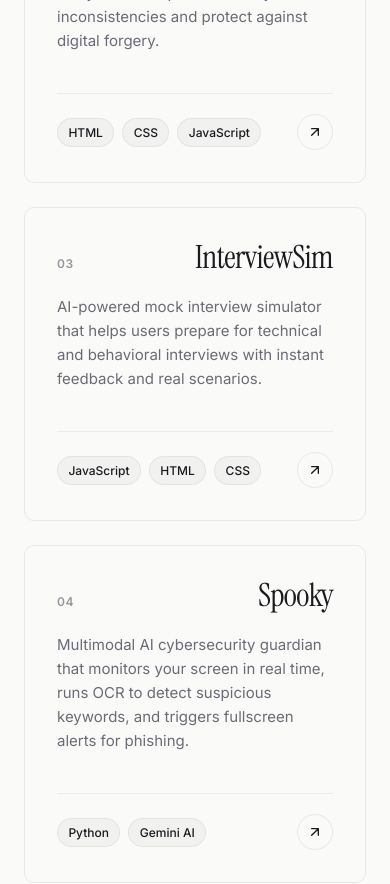
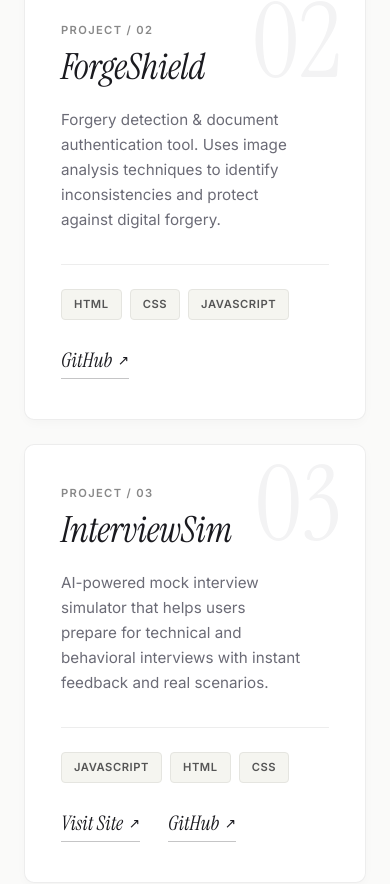
Before and after one commit to Srishti-Gupta74/MyPortfolio, a React (Vite) app: page / in a window 390 px wide. Shown: the part 5520-6404 px from the top of the page. Built offline with nearby package versions, Linux system fonts and the light colour scheme.

Commit message:
added deployed site

```diff
--- a/src/components/Projects/Projects.css
+++ b/src/components/Projects/Projects.css
@@ -64,81 +64,106 @@
   }
 }
 
-/* Project Card */
+/* ===== Project Card ===== */
 .projects__card {
   display: flex;
   flex-direction: column;
-  justify-content: space-between;
-  padding: 2rem;
-  background-color: var(--background);
-  border: 1px solid var(--border);
+  padding: 2.5rem 2.25rem;
+  background-color: #ffffff;
+  border: 1px solid rgba(26, 26, 31, 0.08);
   border-radius: var(--radius);
-  transition: all 0.7s cubic-bezier(0.16, 1, 0.3, 1);
-  text-decoration: none;
-  color: inherit;
+  transition: all 0.7s var(--ease-out);
   position: relative;
   overflow: hidden;
+  box-shadow: 0 4px 12px -2px rgba(26, 26, 31, 0.03);
 }
 
 .projects__card:hover {
-  border-color: var(--foreground);
+  border-color: rgba(26, 26, 31, 0.25);
   transform: translateY(-6px);
-  box-shadow: 0 24px 48px -12px rgba(26, 26, 31, 0.12);
-  background-color: #ffffff;
+  box-shadow: 0 24px 48px -12px rgba(26, 26, 31, 0.1);
+}
+
+/* Giant Watermark Number */
+.projects__watermark {
+  position: absolute;
+  top: 0.5rem;
+  right: 1.5rem;
+  font-family: var(--font-display);
+  font-size: clamp(6.5rem, 12vw, 8.5rem);
+  line-height: 1;
+  color: rgba(26, 26, 31, 0.05);
+  pointer-events: none;
+  user-select: none;
+  z-index: 0;
+  transition: all 0.7s var(--ease-out);
+}
+
+.projects__card:hover .projects__watermark {
+  color: rgba(26, 26, 31, 0.08);
+  transform: scale(1.04) translate(-4px, 4px);
 }
 
 /* Card Top */
 .projects__card-top {
   display: flex;
-  align-items: baseline;
-  justify-content: space-between;
-  gap: 1rem;
-  margin-bottom: 1.25rem;
+  flex-direction: column;
+  gap: 0.35rem;
+  position: relative;
+  z-index: 1;
 }
 
-.projects__number {
+.projects__label {
   font-family: var(--font-sans);
-  font-size: 0.75rem;
+  font-size: 0.7rem;
   font-weight: 600;
-  color: var(--muted-foreground);
-  letter-spacing: 0.05em;
-  opacity: 0.7;
+  color: #888888;
+  letter-spacing: 0.12em;
+  text-transform: uppercase;
 }
 
 .projects__title {
   font-family: var(--font-display);
-  font-size: 2rem;
+  font-size: clamp(2.25rem, 3.5vw, 2.75rem);
+  font-style: italic;
   font-weight: 400;
-  line-height: 1.1;
-  letter-spacing: -0.02em;
-  transition: color 0.2s ease;
-}
-
-.projects__card:hover .projects__title {
   color: var(--foreground);
+  line-height: 1.15;
+  letter-spacing: -0.01em;
 }
 
 /* Description */
 .projects__description {
   color: var(--muted-foreground);
-  font-size: 0.9375rem;
-  line-height: 1.6;
-  margin-bottom: 2.5rem;
-  flex-grow: 1;
+  font-size: 0.95rem;
+  line-height: 1.65;
+  margin-top: 1.25rem;
+  position: relative;
+  z-index: 1;
+  max-width: 90%;
   text-wrap: pretty;
+}
+
+/* Divider Line */
+.projects__divider {
+  width: 100%;
+  height: 1px;
+  background: rgba(26, 26, 31, 0.08);
+  margin: 2rem 0 1.5rem 0;
+  position: relative;
+  z-index: 1;
 }
 
 /* Card Bottom */
 .projects__card-bottom {
   display: flex;
-  align-items: center;
-  justify-content: space-between;
-  gap: 1rem;
-  padding-top: 1.25rem;
-  border-top: 1px solid rgba(26, 26, 31, 0.06);
+  flex-direction: column;
+  gap: 1.5rem;
+  position: relative;
+  z-index: 1;
 }
 
-/* Tech tags */
+/* Tech Tags */
 .projects__tech {
   display: flex;
   flex-wrap: wrap;
@@ -146,33 +171,52 @@
 }
 
 .projects__tag {
-  font-size: 0.75rem;
-  font-weight: 500;
-  color: var(--foreground);
-  background: rgba(26, 26, 31, 0.04);
-  padding: 0.25rem 0.65rem;
-  border-radius: 50px;
-  border: 1px solid rgba(26, 26, 31, 0.06);
+  font-family: var(--font-sans);
+  font-size: 0.7rem;
+  font-weight: 600;
+  color: #555555;
+  background: #f5f5f0;
+  padding: 0.35rem 0.75rem;
+  border-radius: 4px;
+  border: 1px solid #e5e5e0;
+  letter-spacing: 0.05em;
+  text-transform: uppercase;
 }
 
-/* Arrow Icon */
-.projects__arrow {
+/* Action Links (Italic Serif Underlined) */
+.projects__links {
   display: flex;
   align-items: center;
-  justify-content: center;
-  width: 2.25rem;
-  height: 2.25rem;
-  border-radius: 50%;
-  background: transparent;
-  border: 1px solid var(--border);
-  color: var(--foreground);
-  flex-shrink: 0;
-  transition: all 0.3s cubic-bezier(0.16, 1, 0.3, 1);
+  gap: 1.75rem;
+  flex-wrap: wrap;
 }
 
-.projects__card:hover .projects__arrow {
-  background: var(--primary);
-  color: var(--primary-foreground);
-  border-color: var(--primary);
+.projects__link {
+  display: inline-flex;
+  align-items: center;
+  gap: 0.35rem;
+  font-family: var(--font-display);
+  font-style: italic;
+  font-size: 1.25rem;
+  color: var(--foreground);
+  text-decoration: none;
+  border-bottom: 1px solid rgba(26, 26, 31, 0.25);
+  padding-bottom: 2px;
+  transition: all 0.3s var(--ease-out);
+}
+
+.projects__link span {
+  font-style: normal;
+  font-family: var(--font-sans);
+  font-size: 0.85rem;
+  transition: transform 0.3s var(--ease-out);
+}
+
+.projects__link:hover {
+  border-bottom-color: var(--foreground);
+  opacity: 0.75;
+}
+
+.projects__link:hover span {
   transform: translate(2px, -2px);
 }
--- a/src/components/Projects/Projects.jsx
+++ b/src/components/Projects/Projects.jsx
@@ -24,6 +24,7 @@ const projects = [
       'AI-powered mock interview simulator that helps users prepare for technical and behavioral interviews with instant feedback and real scenarios.',
     tech: ['JavaScript', 'HTML', 'CSS'],
     github: 'https://github.com/Srishti-Gupta74/InterviewSim',
+    live: 'https://interview-sim-eta.vercel.app/',
   },
   {
     id: '04',
@@ -55,31 +56,55 @@ const Projects = () => {
         {/* Project List */}
         <div className="projects__list">
           {projects.map((project) => (
-            <a
-              href={project.github}
-              target="_blank"
-              rel="noopener noreferrer"
+            <div
               className="projects__card reveal"
               key={project.id}
             >
+              {/* Giant Watermark Number */}
+              <span className="projects__watermark">{project.id}</span>
+
+              {/* Card Top */}
               <div className="projects__card-top">
-                <span className="projects__number">{project.id}</span>
+                <span className="projects__label">PROJECT / {project.id}</span>
                 <h3 className="projects__title">{project.title}</h3>
               </div>
+
               <p className="projects__description">{project.description}</p>
+
+              {/* Divider */}
+              <div className="projects__divider"></div>
+
+              {/* Card Bottom */}
               <div className="projects__card-bottom">
                 <div className="projects__tech">
                   {project.tech.map((t) => (
                     <span className="projects__tag" key={t}>{t}</span>
                   ))}
                 </div>
-                <span className="projects__arrow">
-                  <svg width="16" height="16" viewBox="0 0 24 24" fill="none" stroke="currentColor" strokeWidth="2" strokeLinecap="round" strokeLinejoin="round">
-                    <path d="M7 17L17 7M17 7H7M17 7v10" />
-                  </svg>
-                </span>
+                <div className="projects__links">
+                  {project.live && (
+                    <a
+                      href={project.live}
+                      target="_blank"
+                      rel="noopener noreferrer"
+                      className="projects__link"
+                    >
+                      Visit Site <span>↗</span>
+                    </a>
+                  )}
+                  {project.github && (
+                    <a
+                      href={project.github}
+                      target="_blank"
+                      rel="noopener noreferrer"
+                      className="projects__link"
+                    >
+                      GitHub <span>↗</span>
+                    </a>
+                  )}
+                </div>
               </div>
-            </a>
+            </div>
           ))}
         </div>
       </div>
```
